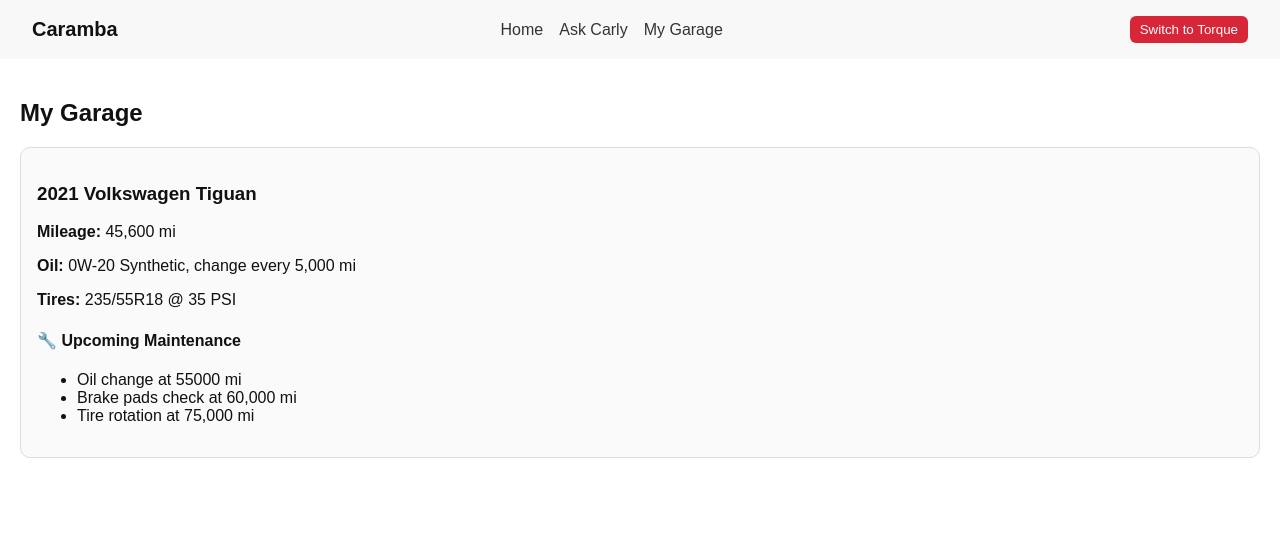
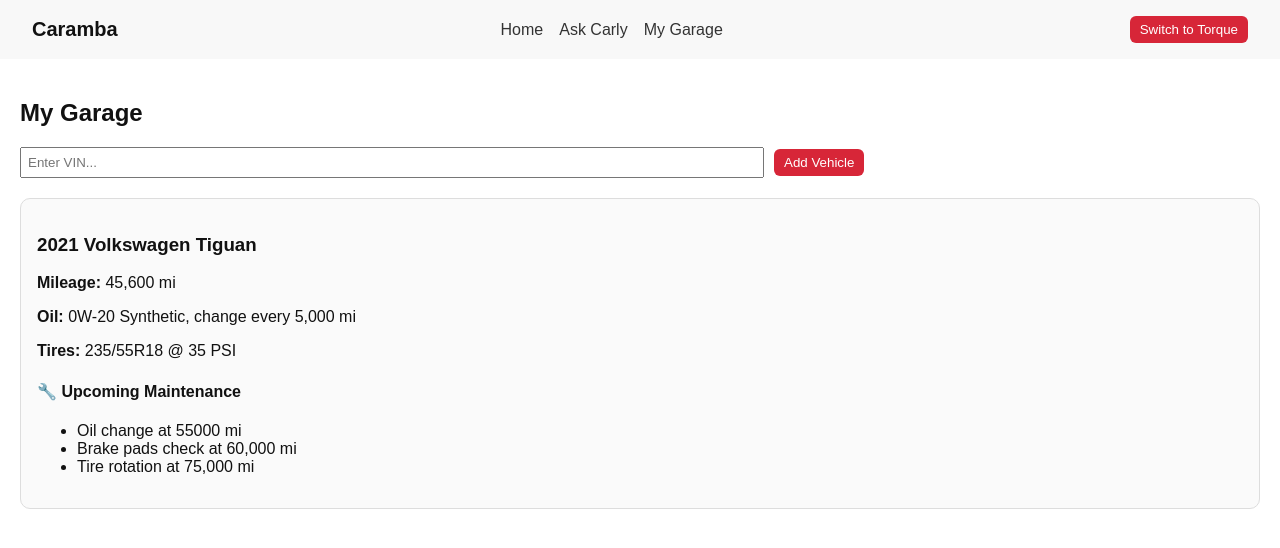
Before and after one commit to bstockes/caramba-reset, a Next.js app: page /garage in a window 1280 px wide. Shown: the top 548 px of the page. Built offline with nearby package versions, Linux system fonts and the light colour scheme.

Commit message:
Add files via upload

```diff
--- a/pages/garage.js
+++ b/pages/garage.js
@@ -30,6 +30,7 @@ function calculateUpcoming(vehicle) {
 
 export default function Garage() {
   const [user, setUser] = useState(null);
+  const [vinInput, setVinInput] = useState('');
 
   useEffect(() => {
     const updatedGarage = mockUser.garage.map(v => ({
@@ -39,11 +40,42 @@ export default function Garage() {
     setUser({ ...mockUser, garage: updatedGarage });
   }, []);
 
+  const handleAddVehicle = () => {
+    if (!vinInput.trim()) return;
+    const newVehicle = {
+      year: 2020,
+      make: "Honda",
+      model: "Civic",
+      mileage: 30000,
+      oilType: "5W-30 Synthetic",
+      oilInterval: 6000,
+      tireSize: "215/55R16",
+      tirePressure: 33,
+      upcoming: calculateUpcoming({ mileage: 30000, oilInterval: 6000 })
+    };
+    setUser(prev => ({
+      ...prev,
+      garage: [...prev.garage, newVehicle]
+    }));
+    setVinInput('');
+  };
+
   if (!user) return <p>Loading your garage…</p>;
 
   return (
     <div style={{ padding: 20 }}>
       <h2>My Garage</h2>
+      <div style={{ marginBottom: 20 }}>
+        <input
+          type="text"
+          placeholder="Enter VIN..."
+          value={vinInput}
+          onChange={e => setVinInput(e.target.value)}
+          style={{ padding: 6, width: '60%' }}
+        />
+        <button onClick={handleAddVehicle} style={{ marginLeft: 10 }}>Add Vehicle</button>
+      </div>
+
       {user.garage.map((v, i) => (
         <div key={i} style={{
           border: '1px solid #ddd',
```
